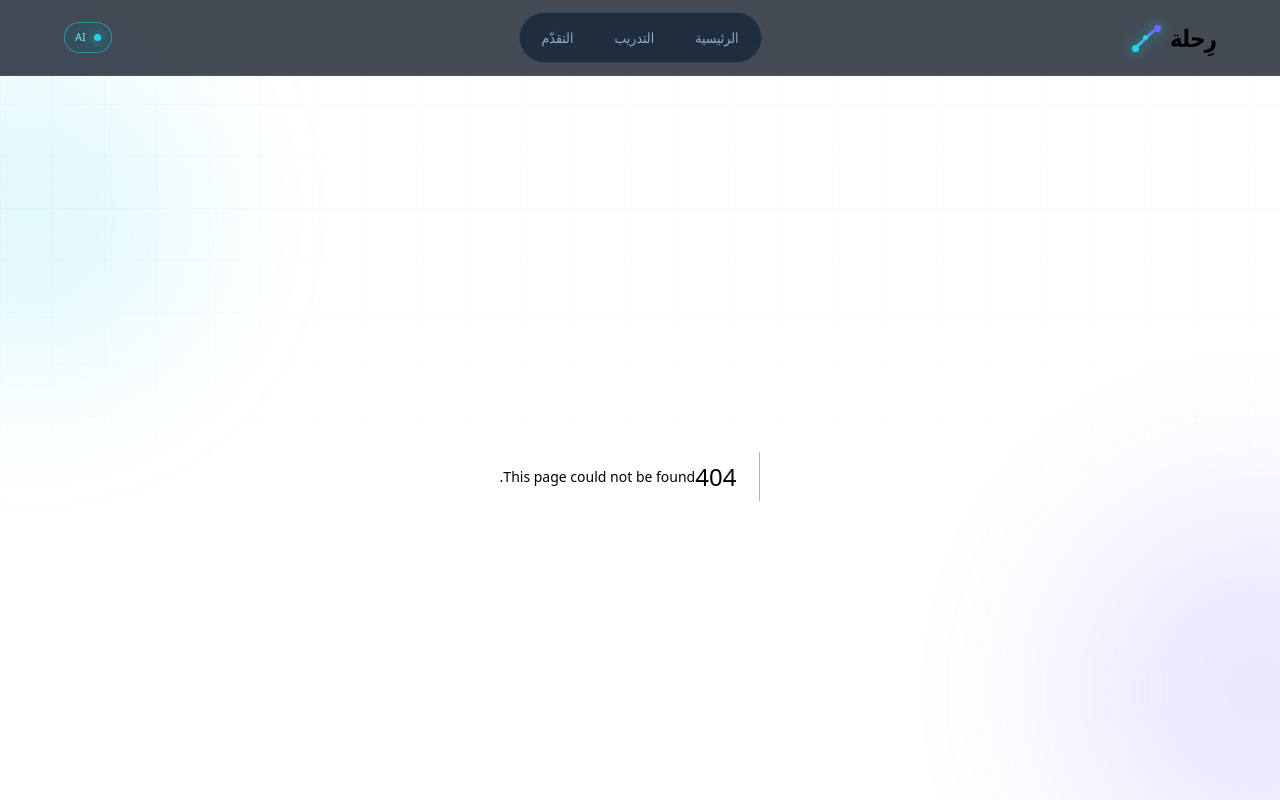
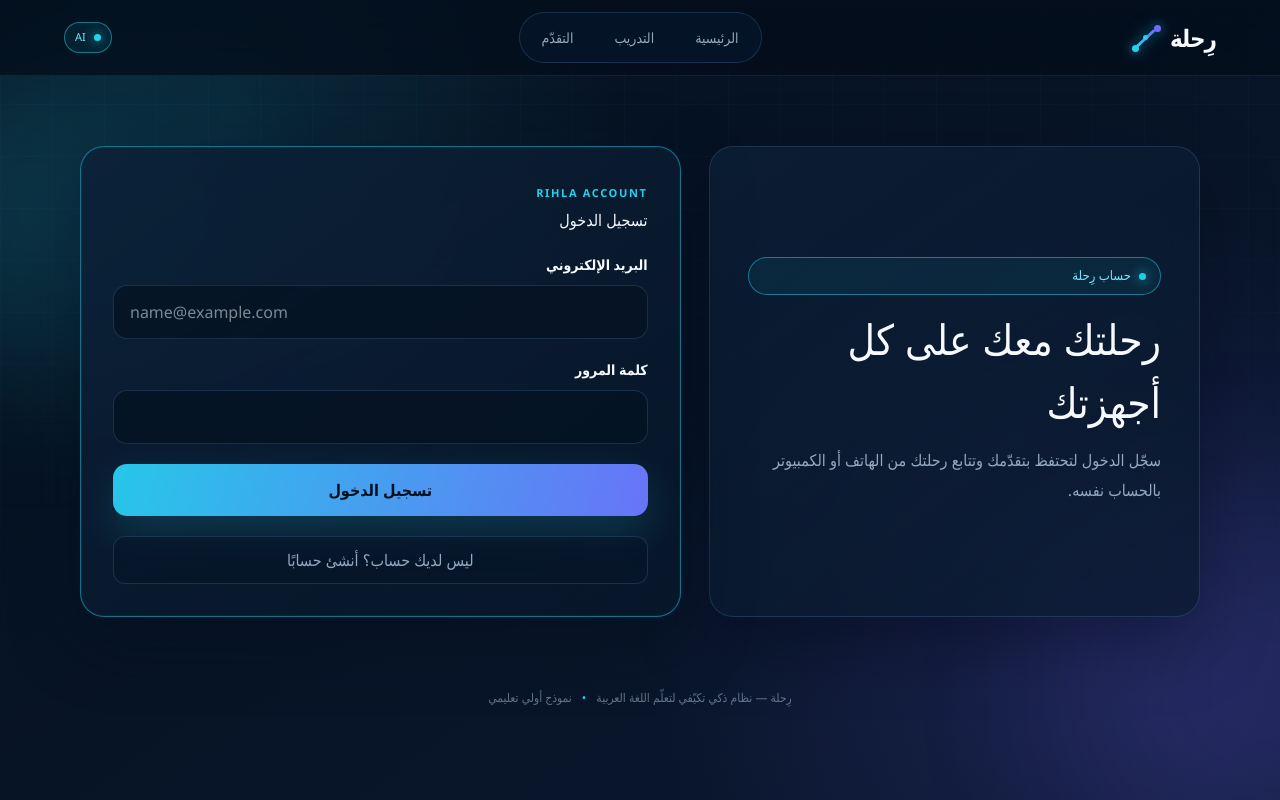
Before and after one commit to abdulrahmanjalloh163-debug/rihla-competition-ui, a Next.js app: page /auth in a window 1280 px wide. Before the commit this address had no page. Shown: the top 800 px of the page. Built offline with nearby package versions, Linux system fonts and the light colour scheme.

Commit message:
Add Arabic sign in and sign up page

```diff
--- /dev/null
+++ b/app/auth/page.tsx
@@ -0,0 +1,159 @@
+'use client';
+
+import { useState } from 'react';
+import { useRouter } from 'next/navigation';
+import { GlassCard } from '../../components/GlassCard';
+import { getBrowserSupabase } from '../../lib/auth/browserClient';
+import { storeLearnerId } from '../../lib/ui/learnerSession';
+
+export default function AuthPage() {
+  const router = useRouter();
+  const [mode, setMode] = useState<'signin' | 'signup'>('signin');
+  const [email, setEmail] = useState('');
+  const [password, setPassword] = useState('');
+  const [loading, setLoading] = useState(false);
+  const [error, setError] = useState<string | null>(null);
+  const [message, setMessage] = useState<string | null>(null);
+
+  async function continueAfterAuth(accessToken: string) {
+    const res = await fetch('/api/auth/profile', {
+      headers: {
+        Authorization: `Bearer ${accessToken}`,
+      },
+    });
+
+    const data = await res.json();
+
+    if (!res.ok) {
+      throw new Error(data.error ?? 'تعذّر تحميل ملف المتعلّم');
+    }
+
+    if (data.learner?.id) {
+      storeLearnerId(data.learner.id);
+      router.push(`/practice?learnerId=${encodeURIComponent(data.learner.id)}`);
+      return;
+    }
+
+    router.push('/onboarding');
+  }
+
+  async function handleSubmit(e: React.FormEvent) {
+    e.preventDefault();
+    setError(null);
+    setMessage(null);
+    setLoading(true);
+
+    try {
+      const supabase = getBrowserSupabase();
+
+      if (mode === 'signin') {
+        const { data, error: authError } = await supabase.auth.signInWithPassword({
+          email,
+          password,
+        });
+
+        if (authError) throw authError;
+        if (!data.session) throw new Error('تعذّر إنشاء جلسة تسجيل الدخول');
+
+        await continueAfterAuth(data.session.access_token);
+        return;
+      }
+
+      const { data, error: authError } = await supabase.auth.signUp({
+        email,
+        password,
+        options: {
+          emailRedirectTo: `${window.location.origin}/auth`,
+        },
+      });
+
+      if (authError) throw authError;
+
+      if (data.session) {
+        await continueAfterAuth(data.session.access_token);
+        return;
+      }
+
+      setMessage('تم إنشاء الحساب. افتح بريدك الإلكتروني وأكّد الحساب، ثم ارجع وسجّل الدخول.');
+    } catch (err) {
+      setError((err as Error).message);
+    } finally {
+      setLoading(false);
+    }
+  }
+
+  return (
+    <main className="page" dir="rtl">
+      <div className="onboarding-wrap">
+        <GlassCard className="onboarding-copy">
+          <span className="ai-chip"><i /> حساب رِحلة</span>
+          <h1>رحلتك معك على كل أجهزتك</h1>
+          <p>
+            سجّل الدخول لتحتفظ بتقدّمك وتتابع رحلتك من الهاتف أو الكمبيوتر بالحساب نفسه.
+          </p>
+        </GlassCard>
+
+        <GlassCard className="form-card emphasis">
+          <div className="section-head">
+            <div>
+              <span className="eyebrow">RIHLA ACCOUNT</span>
+              <h2>{mode === 'signin' ? 'تسجيل الدخول' : 'إنشاء حساب'}</h2>
+            </div>
+          </div>
+
+          <form onSubmit={handleSubmit} className="form-stack">
+            <label>
+              <span className="field-label">البريد الإلكتروني</span>
+              <input
+                className="tech-input"
+                type="email"
+                value={email}
+                onChange={(e) => setEmail(e.target.value)}
+                placeholder="name@example.com"
+                dir="ltr"
+                required
+              />
+            </label>
+
+            <label>
+              <span className="field-label">كلمة المرور</span>
+              <input
+                className="tech-input"
+                type="password"
+                value={password}
+                onChange={(e) => setPassword(e.target.value)}
+                minLength={6}
+                required
+              />
+            </label>
+
+            {error && <p className="form-error">{error}</p>}
+            {message && <p>{message}</p>}
+
+            <button type="submit" disabled={loading} className="gradient-button">
+              {loading
+                ? 'جارٍ التحميل...'
+                : mode === 'signin'
+                  ? 'تسجيل الدخول'
+                  : 'إنشاء الحساب'}
+            </button>
+
+            <button
+              type="button"
+              className="choice-pill"
+              onClick={() => {
+                setError(null);
+                setMessage(null);
+                setMode(mode === 'signin' ? 'signup' : 'signin');
+              }}
+            >
+              {mode === 'signin'
+                ? 'ليس لديك حساب؟ أنشئ حسابًا'
+                : 'لديك حساب؟ سجّل الدخول'}
+            </button>
+          </form>
+        </GlassCard>
+      </div>
+    </main>
+  );
+}
```
